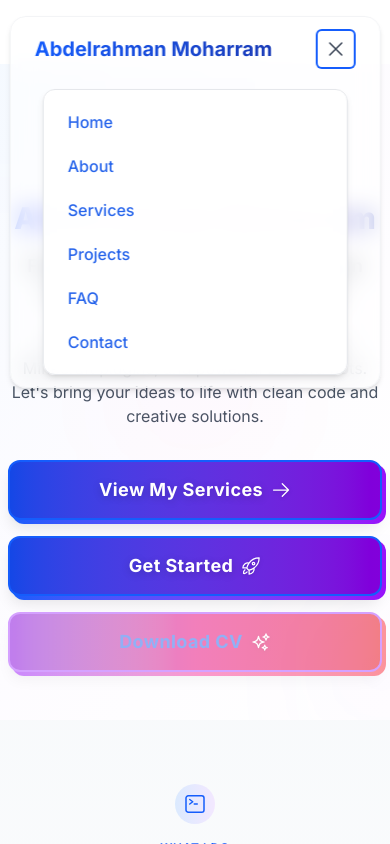
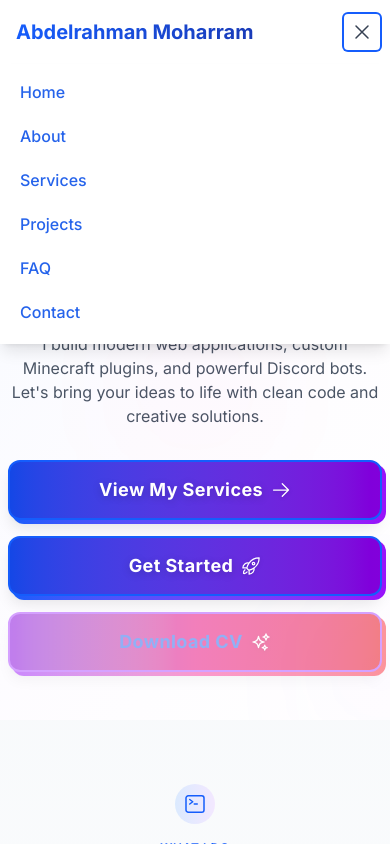
Before and after one commit to AbdelrahmanM1/abdelrahmanmoharramwebsite, a Next.js app: page / in a window 390 px wide. Both pictures are taken after a click on the button "Open main menu". Shown: the top 844 px of the page. Built offline with nearby package versions, Linux system fonts and the light colour scheme.

Commit message:
Refactor Navbar component: optimize scroll handling and improve layout consistency

```diff
--- a/src/app/navbar.tsx
+++ b/src/app/navbar.tsx
@@ -20,25 +20,24 @@ export default function Navbar() {
   useEffect(() => {
     const handleScroll = () => {
       const isScrolled = window.scrollY > 10;
+      if (isScrolled !== scrolled) {
         setScrolled(isScrolled);
+      }
     };
 
     window.addEventListener("scroll", handleScroll);
     return () => window.removeEventListener("scroll", handleScroll);
-  }, []);
+  }, [scrolled]);
 
   return (
-    <Disclosure
-      as="nav"
-      className={`fixed top-4 left-1/2 -translate-x-1/2 z-50 w-[95%] md:w-[90%] lg:w-[80%] rounded-2xl px-4 transition-all duration-300 ${
+    <Disclosure as="nav" className={`fixed w-full z-50 transition-all duration-300 ${
       scrolled
-          ? "bg-white/80 dark:bg-slate-900/80 backdrop-blur-md shadow-xl border border-gray-200 dark:border-gray-700"
-          : "bg-white/60 dark:bg-slate-800/60 backdrop-blur-md shadow-md border border-gray-100 dark:border-gray-700"
-      }`}
-    >
+        ? "bg-white/80 dark:bg-slate-900/80 backdrop-blur-lg shadow-lg"
+        : "bg-transparent"
+    }`}>
       {({ open }) => (
         <>
-          <div className="max-w-7xl mx-auto px-2 sm:px-4 lg:px-8">
+          <div className="mx-auto max-w-7xl px-4 sm:px-6 lg:px-8">
             <div className="flex h-16 items-center justify-between">
               <div className="flex items-center">
                 <Link href="/" className="flex items-center space-x-2">
@@ -51,8 +50,8 @@ export default function Navbar() {
                   </motion.span>
                 </Link>
               </div>
-
-              <div className="hidden md:flex space-x-4">
+              <div className="hidden md:block">
+                <div className="ml-10 flex items-baseline space-x-4">
                   {navigation.map((item) => (
                     <Link
                       key={item.name}
@@ -64,8 +63,8 @@ export default function Navbar() {
                     </Link>
                   ))}
                 </div>
-
-              <div className="flex md:hidden">
+              </div>
+              <div className="-mr-2 flex md:hidden">
                 <Disclosure.Button className="inline-flex items-center justify-center rounded-md p-2 text-gray-700 dark:text-gray-300 hover:bg-gray-100 dark:hover:bg-gray-800 focus:outline-none focus:ring-2 focus:ring-inset focus:ring-blue-600 transition-colors">
                   <span className="sr-only">Open main menu</span>
                   {open ? (
@@ -77,9 +76,8 @@ export default function Navbar() {
               </div>
             </div>
           </div>
-
-          <Disclosure.Panel className="md:hidden px-4 pb-3 pt-2">
-            <div className="rounded-xl bg-white/90 dark:bg-slate-900/90 shadow-md backdrop-blur-md space-y-1 p-3 border border-gray-200 dark:border-gray-700">
+          <Disclosure.Panel className="md:hidden">
+            <div className="space-y-1 px-2 pt-2 pb-3 bg-white dark:bg-slate-900 shadow-lg">
               {navigation.map((item) => (
                 <Link
                   key={item.name}
```
Lines whose indentation alone changed are shown as unchanged.
